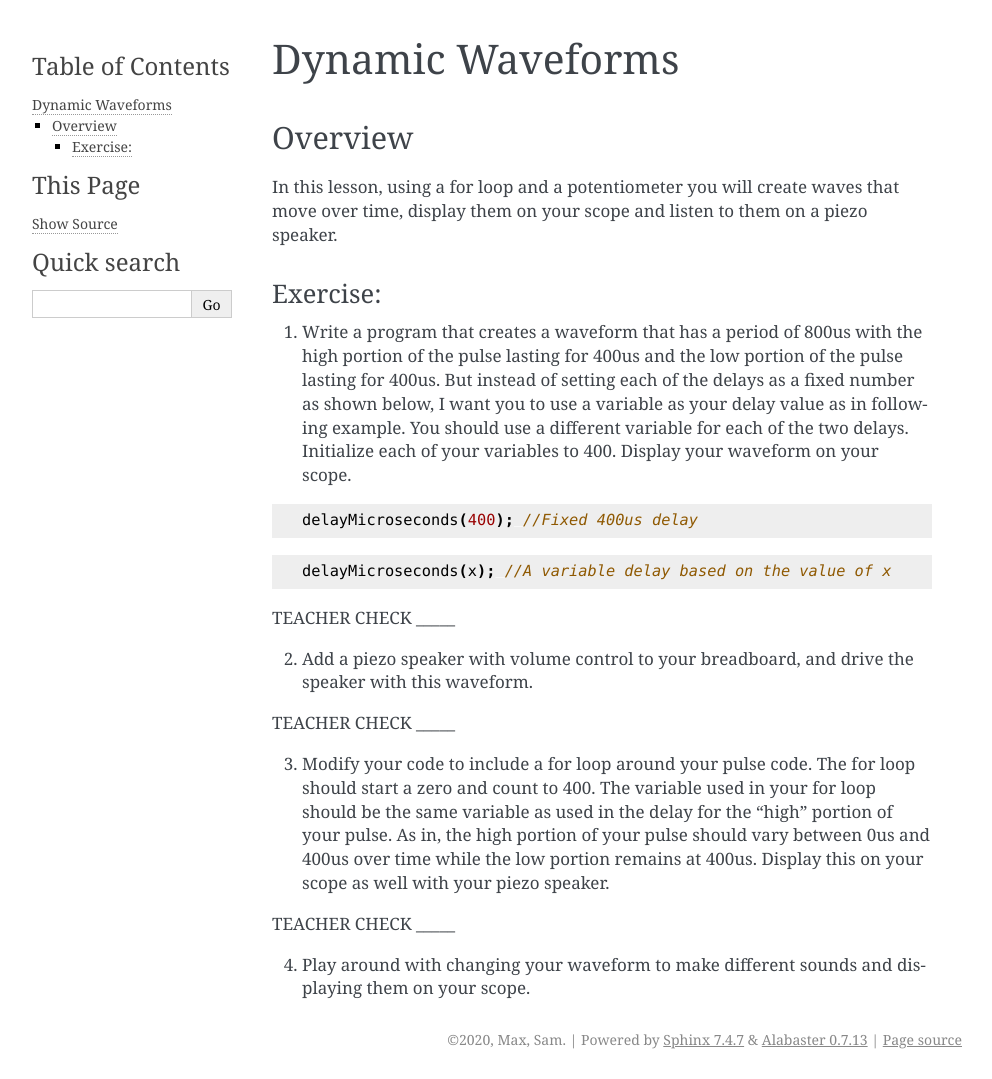
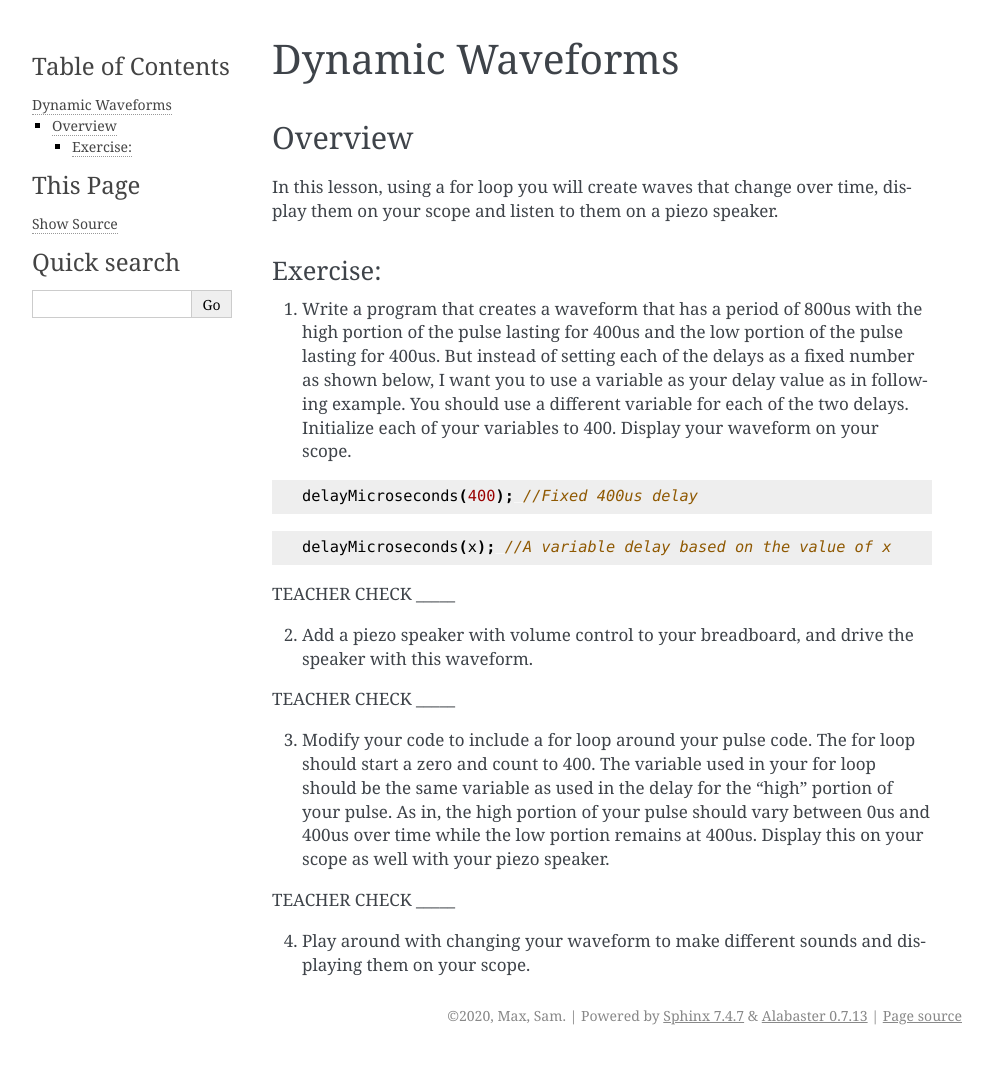
Before and after one commit to maxtkc/mvths-wiki, a Sphinx documentation site: the page built from docs/028b-dynamic-waveforms.rst, in a window 1280 px wide. Shown: the whole page, without its empty margins (148-1140 px from the left). Built offline with Sphinx 7.4.7, drawn with Linux system fonts in a browser that asks for light colours; pages that are not in the unit, such as notebooks, are missing from menus; after the commit the page ends 1055 px from its top, so only the background shows below that.

Commit message:
Update 028b-dynamic-waveforms.rst

```diff
--- a/docs/028b-dynamic-waveforms.rst
+++ b/docs/028b-dynamic-waveforms.rst
@@ -4,7 +4,7 @@ Dynamic Waveforms
 Overview
 --------
 
-In this lesson, using a for loop and a potentiometer you will create waves that move over time, display them on your scope and listen to them on a piezo speaker.
+In this lesson, using a for loop you will create waves that change over time, display them on your scope and listen to them on a piezo speaker.
 
 Exercise:
 ~~~~~~~~~
```
